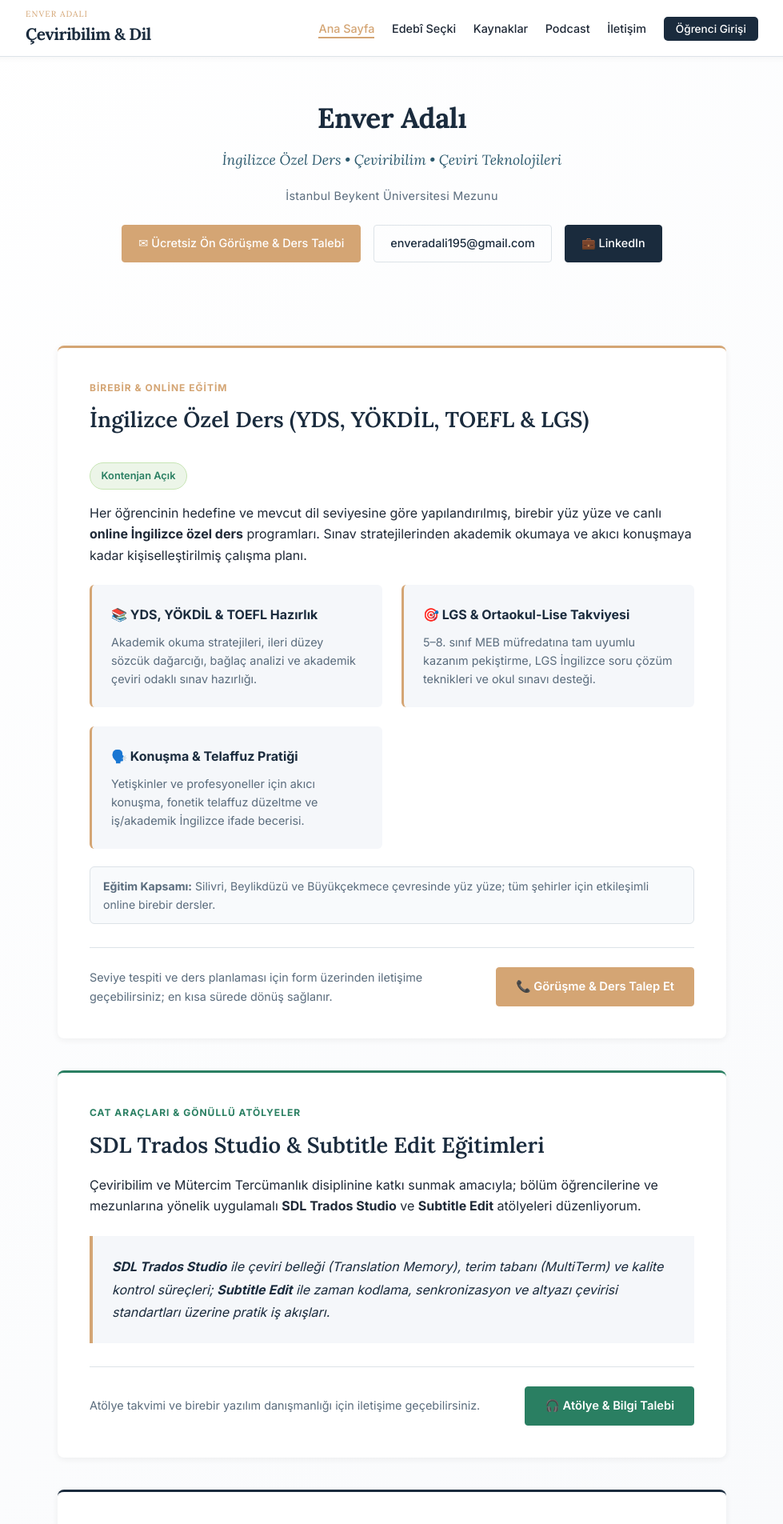
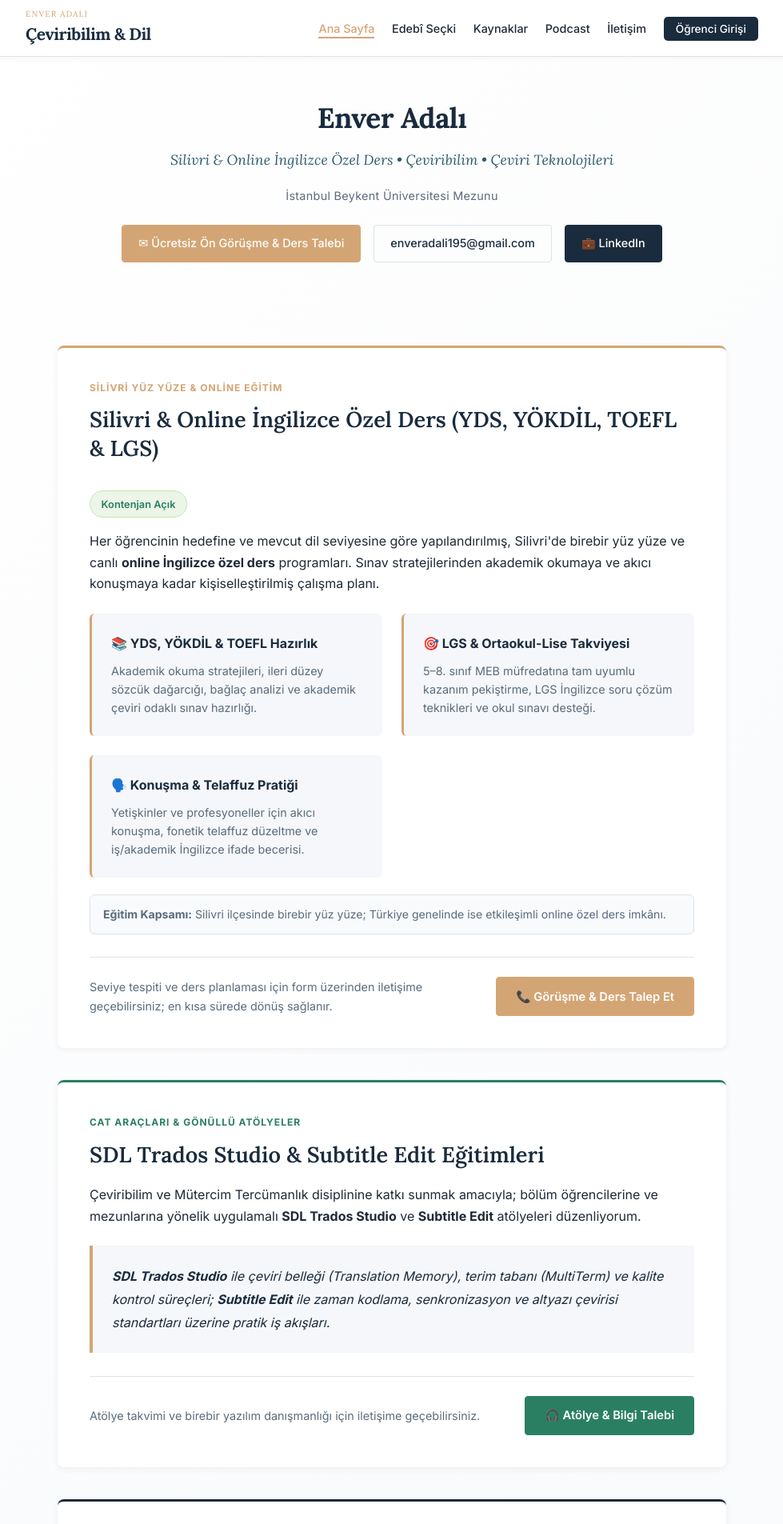
Before and after one commit to adalienver/adalienver.github.io, a Jekyll site: the page built from index.md, in a window 1280 px wide. Shown: the top 1905 px of the page at 80% size, without its empty margins (150-1129 px from the left). Built offline with Jekyll 4.4.1, drawn with Linux system fonts in a browser that asks for light colours; some of the changed text lies outside the part shown.

Commit message:
Update meta tags and content for SEO improvements

```diff
--- a/index.md
+++ b/index.md
@@ -6,15 +6,15 @@ layout: none
   <meta charset="UTF-8">
   <meta name="viewport" content="width=device-width, initial-scale=1.0">
   <title>Silivri & Online İngilizce Özel Ders | YDS, YÖKDİL, TOEFL, LGS - Enver Adalı</title>
-  <meta name="description" content="Silivri, Beylikdüzü ve Büyükçekmece bölgelerinde yüz yüze; Türkiye genelinde canlı online İngilizce özel ders. YDS, YÖKDİL, TOEFL, LGS hazırlığı ile SDL Trados Studio ve Subtitle Edit eğitimleri.">
-  <meta name="keywords" content="Silivri İngilizce özel ders, Beylikdüzü İngilizce özel ders, Büyükçekmece İngilizce özel ders, online İngilizce özel ders, YDS özel ders, YÖKDİL özel ders, TOEFL hazırlık, LGS İngilizce özel ders, SDL Trados Studio eğitimi, Subtitle Edit eğitimi, Enver Adalı">
+  <meta name="description" content="Silivri'de yüz yüze ve Türkiye genelinde canlı online İngilizce özel ders. YDS, YÖKDİL, TOEFL ve LGS sınav hazırlığı ile SDL Trados Studio ve Subtitle Edit eğitimleri.">
+  <meta name="keywords" content="Silivri İngilizce özel ders, Silivri YDS özel ders, Silivri LGS İngilizce özel ders, online İngilizce özel ders, YDS özel ders, YÖKDİL özel ders, TOEFL hazırlık, SDL Trados Studio eğitimi, Subtitle Edit eğitimi, Enver Adalı">
   <meta name="robots" content="index, follow">
   <link rel="canonical" href="https://adalienver.site/">
 
   <!-- Open Graph / Sosyal Medya Önizleme -->
   <meta property="og:type" content="website">
   <meta property="og:title" content="Enver Adalı — Silivri & Online İngilizce Özel Ders">
-  <meta property="og:description" content="YDS, YÖKDİL, TOEFL ve LGS sınavlarına yönelik birebir ve online İngilizce özel ders programları ile çeviri teknolojileri atölyeleri.">
+  <meta property="og:description" content="Silivri'de birebir yüz yüze ve Türkiye genelinde online YDS, YÖKDİL, TOEFL, LGS İngilizce özel dersleri ile çeviri teknolojileri atölyeleri.">
   <meta property="og:url" content="https://adalienver.site/">
 
   <!-- FONTS -->
@@ -636,7 +636,6 @@ layout: none
       }
     }
   </style>
-<meta name="google-site-verification" content="abRowW6czHKSj5P6uTd2GBxI_RTs3Qsc-1G9-ekJqjA" />
 </head>
 <body>
 
@@ -669,7 +668,7 @@ layout: none
     <!-- HERO -->
     <header id="ana-sayfa">
       <h1>Enver Adalı</h1>
-      <p class="tagline">İngilizce Özel Ders • Çeviribilim • Çeviri Teknolojileri</p>
+      <p class="tagline">Silivri & Online İngilizce Özel Ders • Çeviribilim • Çeviri Teknolojileri</p>
       <div class="credentials">
         <span>İstanbul Beykent Üniversitesi Mezunu</span>
       </div>
@@ -690,13 +689,13 @@ layout: none
     <section class="section accent" id="dersler">
       <div style="display: flex; justify-content: space-between; align-items: flex-start; flex-wrap: wrap; gap: 1rem; margin-bottom: 1rem;">
         <div>
-          <span class="section-label">Birebir & Online Eğitim</span>
-          <h2>İngilizce Özel Ders (YDS, YÖKDİL, TOEFL & LGS)</h2>
+          <span class="section-label">Silivri Yüz Yüze & Online Eğitim</span>
+          <h2>Silivri & Online İngilizce Özel Ders (YDS, YÖKDİL, TOEFL & LGS)</h2>
         </div>
         <span class="badge">Kontenjan Açık</span>
       </div>
 
-      <p>Her öğrencinin hedefine ve mevcut dil seviyesine göre yapılandırılmış, birebir yüz yüze ve canlı <strong>online İngilizce özel ders</strong> programları. Sınav stratejilerinden akademik okumaya ve akıcı konuşmaya kadar kişiselleştirilmiş çalışma planı.</p>
+      <p>Her öğrencinin hedefine ve mevcut dil seviyesine göre yapılandırılmış, Silivri'de birebir yüz yüze ve canlı <strong>online İngilizce özel ders</strong> programları. Sınav stratejilerinden akademik okumaya ve akıcı konuşmaya kadar kişiselleştirilmiş çalışma planı.</p>
 
       <div class="features-grid">
         <div class="feature-box">
@@ -714,7 +713,7 @@ layout: none
       </div>
 
       <p class="service-scope">
-        <strong>Eğitim Kapsamı:</strong> Silivri, Beylikdüzü ve Büyükçekmece çevresinde yüz yüze; tüm şehirler için etkileşimli online birebir dersler.
+        <strong>Eğitim Kapsamı:</strong> Silivri ilçesinde birebir yüz yüze; Türkiye genelinde ise etkileşimli online özel ders imkânı.
       </p>
 
       <div class="cta-group">
@@ -828,7 +827,7 @@ layout: none
       <div class="footer-section">
         <h4>Eğitim & Uzmanlık Alanları</h4>
         <ul>
-          <li><a href="#dersler">Birebir & Online İngilizce Özel Ders</a></li>
+          <li><a href="#dersler">Silivri & Online İngilizce Özel Ders</a></li>
           <li><a href="#dersler">YDS, YÖKDİL & TOEFL Hazırlık</a></li>
           <li><a href="#dersler">LGS & Okul İngilizce Takviyesi</a></li>
           <li><a href="#ceviribilim-atolye">SDL Trados Studio Eğitimi</a></li>
@@ -878,10 +877,10 @@ layout: none
       {
         "@type": "EducationalOrganization",
         "@id": "https://adalienver.site/#organization",
-        "name": "Enver Adalı — İngilizce Özel Ders & Çeviri Teknolojileri",
+        "name": "Enver Adalı — Silivri & Online İngilizce Özel Ders",
         "url": "https://adalienver.site/",
         "email": "enveradali195@gmail.com",
-        "description": "Silivri, Beylikdüzü ve Büyükçekmece bölgelerinde yüz yüze; Türkiye genelinde canlı online İngilizce özel ders (YDS, YÖKDİL, TOEFL, LGS) ile SDL Trados Studio ve Subtitle Edit eğitimleri.",
+        "description": "Silivri'de birebir yüz yüze ve Türkiye genelinde canlı online İngilizce özel ders (YDS, YÖKDİL, TOEFL, LGS) ile SDL Trados Studio ve Subtitle Edit eğitimleri.",
         "address": {
           "@type": "PostalAddress",
           "addressLocality": "Silivri",
@@ -896,9 +895,6 @@ layout: none
         },
         "areaServed": [
           { "@type": "City", "name": "Silivri" },
-          { "@type": "City", "name": "Beylikdüzü" },
-          { "@type": "City", "name": "Büyükçekmece" },
-          { "@type": "AdministrativeArea", "name": "İstanbul" },
           { "@type": "Country", "name": "Türkiye" }
         ],
         "sameAs": [
@@ -913,13 +909,13 @@ layout: none
             "@type": "Course",
             "position": 1,
             "name": "Silivri & Online YDS, YÖKDİL ve TOEFL İngilizce Özel Ders",
-            "description": "Akademik sınavlara yönelik birebir ve online İngilizce eğitimi.",
+            "description": "Akademik sınavlara yönelik birebir yüz yüze ve online İngilizce eğitimi.",
             "provider": { "@id": "https://adalienver.site/#organization" }
           },
           {
             "@type": "Course",
             "position": 2,
-            "name": "LGS ve Ortaokul-Lise İngilizce Özel Ders",
+            "name": "Silivri LGS ve Ortaokul-Lise İngilizce Özel Ders",
             "description": "5-8. sınıf müfredatına ve LGS sınavına yönelik birebir İngilizce takviye dersleri.",
             "provider": { "@id": "https://adalienver.site/#organization" }
           },
```
